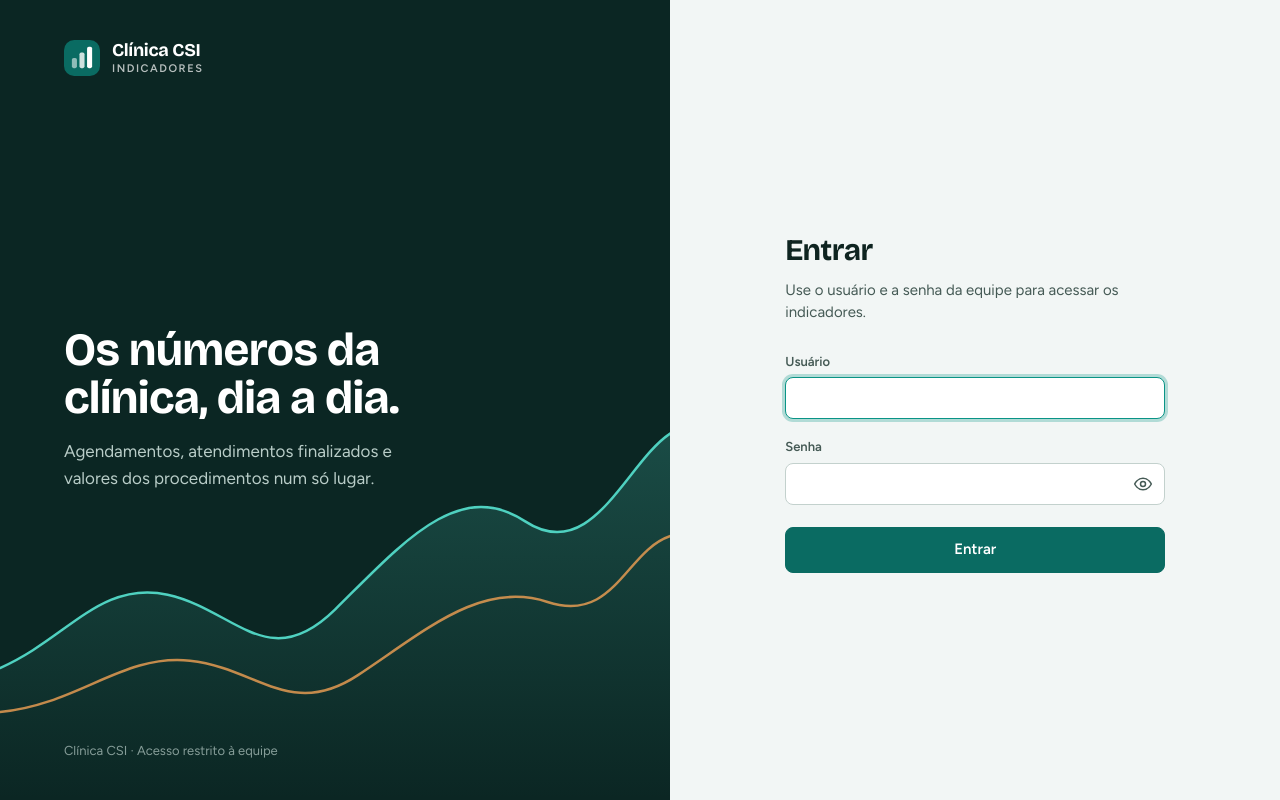
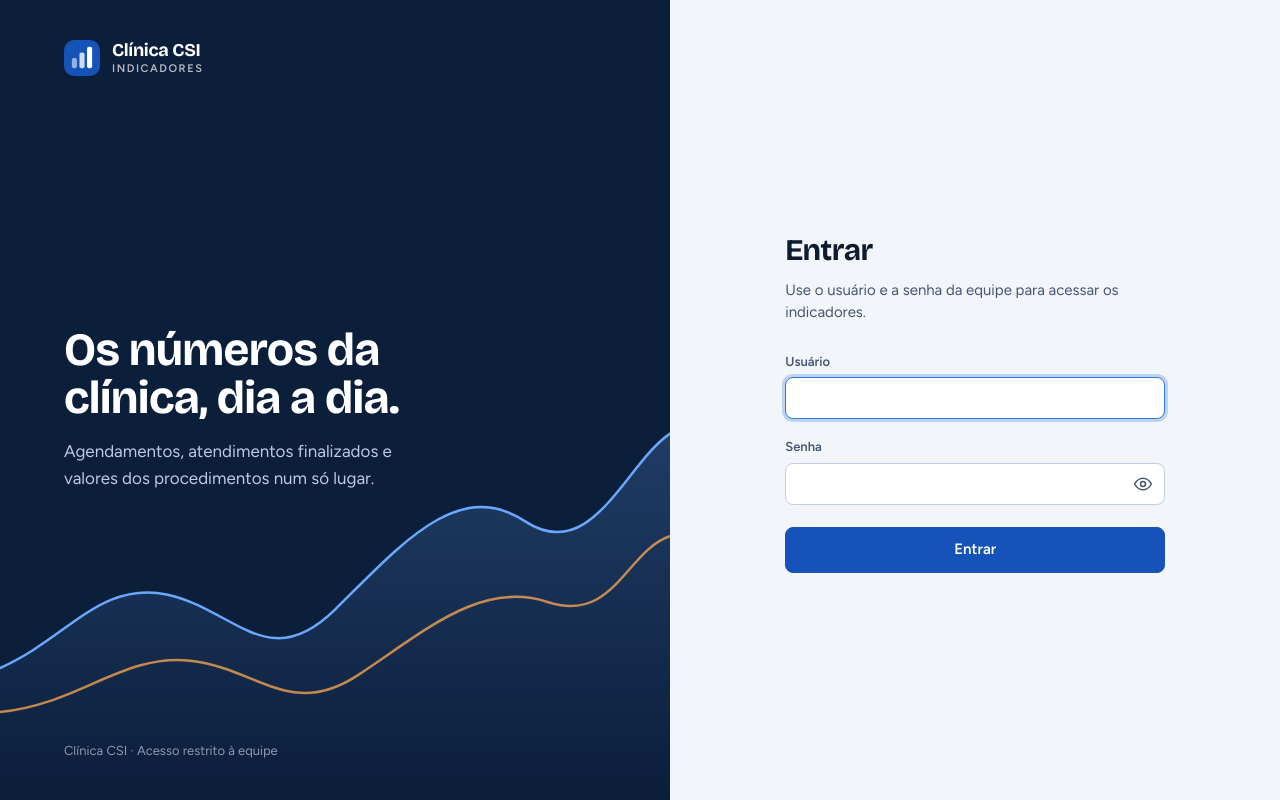
Before and after one commit to clinicacsiia/Indicadores, a Next.js app: page /login in a window 1280 px wide. Built offline with nearby package versions, Linux system fonts and the light colour scheme.

Commit message:
Troca a paleta verde/teal por azul
Co-Authored-By: Claude Sonnet 5.5 <noreply@anthropic.com>
Claude-Session: https://claude.ai/code/session_01SVTaJ4xh3eNguGzydaFxMu

```diff
--- a/app/components/Brand.tsx
+++ b/app/components/Brand.tsx
@@ -10,7 +10,7 @@ export function BrandMark({ size = 36 }: { size?: number }) {
       fill="none"
       aria-hidden="true"
     >
-      <rect width="32" height="32" rx="9" fill="#0a6b62" />
+      <rect width="32" height="32" rx="9" fill="#1553b8" />
       <rect x="7" y="16" width="4.5" height="9" rx="1.6" fill="#fff" fillOpacity="0.55" />
       <rect x="13.75" y="11" width="4.5" height="14" rx="1.6" fill="#fff" fillOpacity="0.8" />
       <rect x="20.5" y="6" width="4.5" height="19" rx="1.6" fill="#fff" />
--- a/app/globals.css
+++ b/app/globals.css
@@ -1,26 +1,26 @@
 /*
   Clínica CSI · Indicadores
-  Direção: painel clínico sóbrio. Menu lateral em petróleo escuro, conteúdo em
-  neutros esverdeados, um único acento (teal) e uma cor de apoio (laranja) usada
+  Direção: painel clínico sóbrio. Menu lateral em azul-marinho escuro, conteúdo em
+  neutros azulados, um único acento (azul) e uma cor de apoio (laranja) usada
   só para "agendados" nos gráficos. Tema claro e escuro seguem o sistema.
 */
 
 :root {
-  --bg: #f2f6f5;
+  --bg: #f2f5fa;
   --surface: #ffffff;
-  --surface-2: #ebf1ef;
-  --surface-3: #e1eae7;
-  --ink: #0e2420;
-  --ink-2: #455a55;
-  --ink-3: #62756f;
-  --line: #dae4e1;
-  --line-strong: #c3d1cd;
+  --surface-2: #e9eef6;
+  --surface-3: #dde6f2;
+  --ink: #0e1c2e;
+  --ink-2: #465670;
+  --ink-3: #617189;
+  --line: #dae2ee;
+  --line-strong: #c2cfe0;
 
-  --brand: #0a6b62;
-  --brand-hover: #07554e;
-  --brand-soft: #ddf0ed;
+  --brand: #1553b8;
+  --brand-hover: #0f4296;
+  --brand-soft: #dfeafb;
   --on-brand: #ffffff;
-  --focus: #0a9486;
+  --focus: #2f7be0;
 
   --danger: #b3261e;
   --danger-soft: #fbe9e7;
@@ -30,20 +30,20 @@
   --warn-soft: #fbf0d9;
 
   /* séries dos gráficos (validadas contra a superfície) */
-  --s-realizados: #0a9486;
+  --s-realizados: #2f7be0;
   --s-agendados: #c46a12;
-  --s-neutra: #8da09b;
+  --s-neutra: #8d9db5;
 
-  --side-bg: #0b2623;
-  --side-ink: #b9cdc8;
+  --side-bg: #0b1e3a;
+  --side-ink: #bccbe3;
   --side-ink-strong: #ffffff;
   --side-line: rgba(255, 255, 255, 0.09);
   --side-hover: rgba(255, 255, 255, 0.06);
-  --side-active: #14403b;
-  --side-accent: #4fd1c0;
+  --side-active: #17325e;
+  --side-accent: #6aa8ff;
 
-  --shadow-sm: 0 1px 2px rgba(14, 36, 32, 0.06);
-  --shadow-md: 0 1px 2px rgba(14, 36, 32, 0.05), 0 8px 24px rgba(14, 36, 32, 0.06);
+  --shadow-sm: 0 1px 2px rgba(14, 28, 46, 0.06);
+  --shadow-md: 0 1px 2px rgba(14, 28, 46, 0.05), 0 8px 24px rgba(14, 28, 46, 0.06);
 
   --radius-sm: 8px;
   --radius: 12px;
@@ -57,21 +57,21 @@
 
 @media (prefers-color-scheme: dark) {
   :root {
-    --bg: #0a1513;
-    --surface: #0f1e1b;
-    --surface-2: #142724;
-    --surface-3: #1a302c;
-    --ink: #e7f0ee;
-    --ink-2: #a8bdb8;
-    --ink-3: #88a19b;
-    --line: #1e3430;
-    --line-strong: #2b4943;
+    --bg: #0a1220;
+    --surface: #0f1a2d;
+    --surface-2: #142238;
+    --surface-3: #1a2c47;
+    --ink: #e7eef8;
+    --ink-2: #a8b9d3;
+    --ink-3: #8aa0c0;
+    --line: #1e3050;
+    --line-strong: #2b4570;
 
-    --brand: #37bdae;
-    --brand-hover: #5fd0c3;
-    --brand-soft: #123833;
-    --on-brand: #04201c;
-    --focus: #5fd0c3;
+    --brand: #5b9bf5;
+    --brand-hover: #8ab8fa;
+    --brand-soft: #12294d;
+    --on-brand: #06142b;
+    --focus: #8ab8fa;
 
     --danger: #ff8a80;
     --danger-soft: #3a1a18;
@@ -80,12 +80,12 @@
     --warn: #f0bf6a;
     --warn-soft: #33270f;
 
-    --s-realizados: #17a597;
+    --s-realizados: #3b86ee;
     --s-agendados: #cc7326;
-    --s-neutra: #5f7b75;
+    --s-neutra: #5f7799;
 
-    --side-bg: #07110f;
-    --side-active: #12302c;
+    --side-bg: #070d1a;
+    --side-active: #142a4d;
 
     --shadow-sm: 0 1px 2px rgba(0, 0, 0, 0.3);
     --shadow-md: 0 1px 2px rgba(0, 0, 0, 0.3), 0 8px 24px rgba(0, 0, 0, 0.25);
--- a/app/layout.tsx
+++ b/app/layout.tsx
@@ -25,8 +25,8 @@ export const metadata: Metadata = {
 export const viewport: Viewport = {
   colorScheme: "light dark",
   themeColor: [
-    { media: "(prefers-color-scheme: light)", color: "#0b2623" },
-    { media: "(prefers-color-scheme: dark)", color: "#07110f" },
+    { media: "(prefers-color-scheme: light)", color: "#0b1e3a" },
+    { media: "(prefers-color-scheme: dark)", color: "#070d1a" },
   ],
 };
 
--- a/app/login/page.tsx
+++ b/app/login/page.tsx
@@ -10,8 +10,8 @@ function ArteIndicadores() {
     <svg className="login-art" viewBox="0 0 600 300" preserveAspectRatio="none" fill="none" aria-hidden="true">
       <defs>
         <linearGradient id="arte-fundo" x1="0" y1="0" x2="0" y2="1">
-          <stop offset="0" stopColor="#4fd1c0" stopOpacity="0.22" />
-          <stop offset="1" stopColor="#4fd1c0" stopOpacity="0" />
+          <stop offset="0" stopColor="#6aa8ff" stopOpacity="0.22" />
+          <stop offset="1" stopColor="#6aa8ff" stopOpacity="0" />
         </linearGradient>
       </defs>
       <path
@@ -20,7 +20,7 @@ function ArteIndicadores() {
       />
       <path
         d="M0 210 C60 190 90 150 150 160 S240 215 300 170 S410 80 470 110 S560 70 600 50"
-        stroke="#4fd1c0"
+        stroke="#6aa8ff"
         strokeWidth="2.5"
         strokeLinecap="round"
         vectorEffect="non-scaling-stroke"
```
